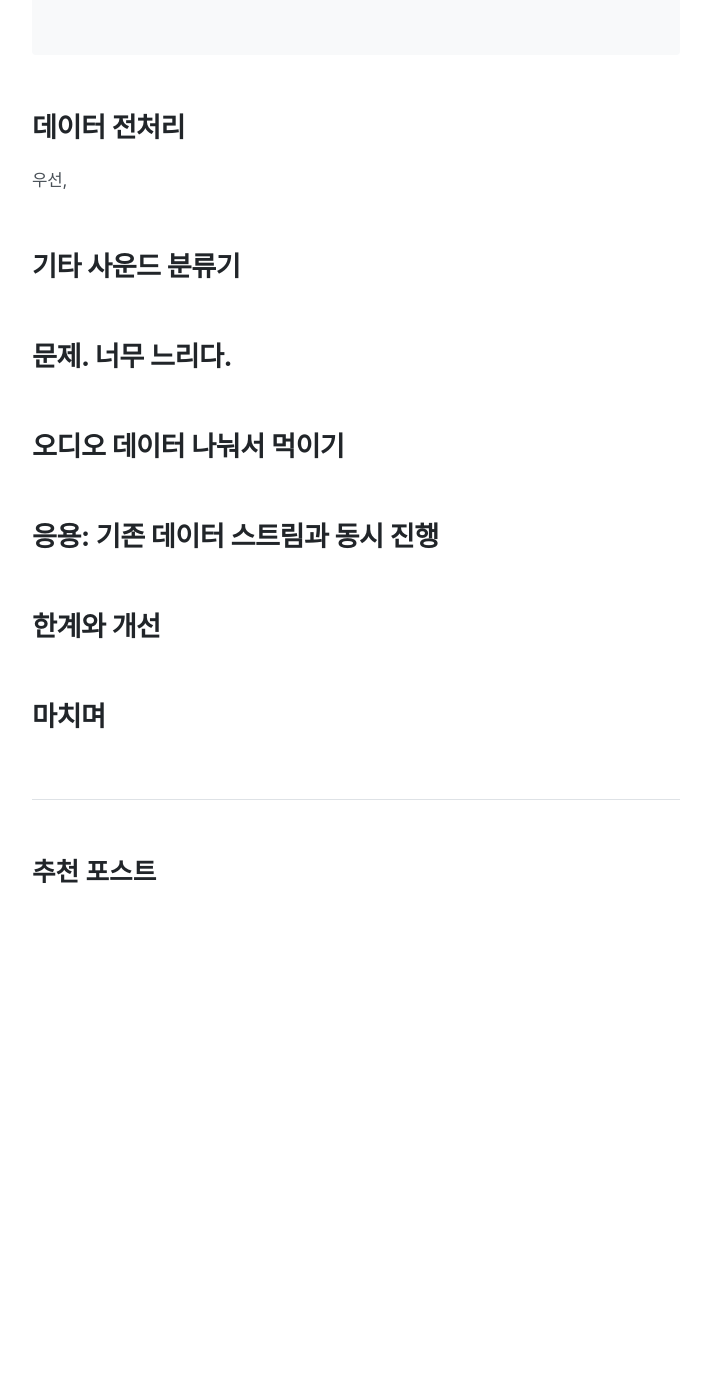
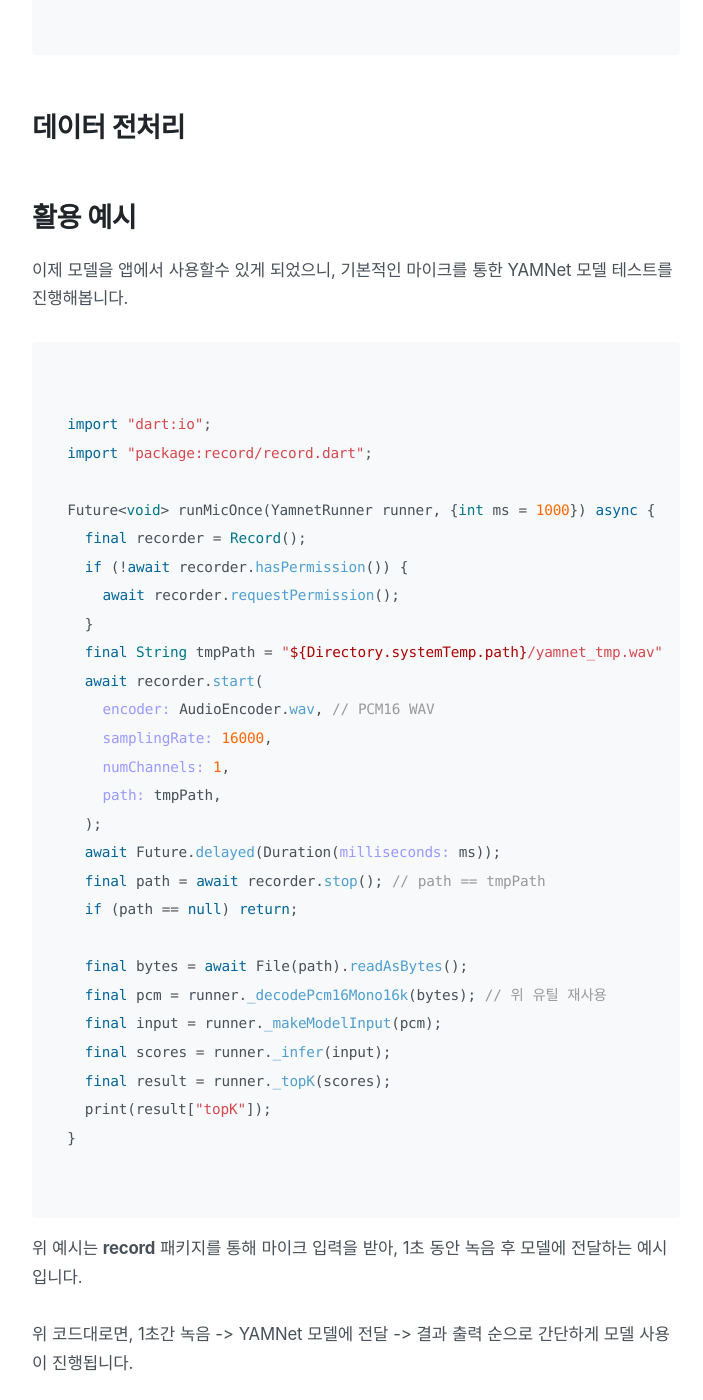
Before and after one commit to dc143cDev/dc143cDev.github.io, a Jekyll site: the page built from _posts/2025-08-22-guitar-app-4.md, in a window 1280 px wide and 1400 px high, scrolled down 3861 px. Shown: the whole window, without its empty margins (322-1025 px from the left). Built offline with Jekyll 4.4.1, drawn with Linux system fonts in a browser that asks for light colours; some web fonts are replaced; before the commit the page ends 4821 px from its top, so only the background shows below that.

Commit message:
Update 2025-08-22-guitar-app-4.md

```diff
--- a/_posts/2025-08-22-guitar-app-4.md
+++ b/_posts/2025-08-22-guitar-app-4.md
@@ -106,9 +106,50 @@ import 'package:tflite_flutter/tflite_flutter.dart';
 -dontwarn org.tensorflow.**
 ~~~
 
+## 데이터 전처리
 
-## 데이터 전처리
-우선,
+
+
+
+## 활용 예시
+이제 모델을 앱에서 사용할수 있게 되었으니, 기본적인 마이크를 통한 YAMNet 모델 테스트를 진행해봅니다.
+
+~~~dart
+import "dart:io";
+import "package:record/record.dart";
+
+Future<void> runMicOnce(YamnetRunner runner, {int ms = 1000}) async {
+  final recorder = Record();
+  if (!await recorder.hasPermission()) {
+    await recorder.requestPermission();
+  }
+  final String tmpPath = "${Directory.systemTemp.path}/yamnet_tmp.wav";
+  await recorder.start(
+    encoder: AudioEncoder.wav, // PCM16 WAV
+    samplingRate: 16000,
+    numChannels: 1,
+    path: tmpPath,
+  );
+  await Future.delayed(Duration(milliseconds: ms));
+  final path = await recorder.stop(); // path == tmpPath
+  if (path == null) return;
+
+  final bytes = await File(path).readAsBytes();
+  final pcm = runner._decodePcm16Mono16k(bytes); // 위 유틸 재사용
+  final input = runner._makeModelInput(pcm);
+  final scores = runner._infer(input);
+  final result = runner._topK(scores);
+  print(result["topK"]);
+}
+~~~
+
+위 예시는 **record** 패키지를 통해 마이크 입력을 받아, 1초 동안 녹음 후 모델에 전달하는 예시입니다.
+
+위 코드대로면, 1초간 녹음 -> YAMNet 모델에 전달 -> 결과 출력 순으로 간단하게 모델 사용이 진행됩니다.
+
+
+
+
 
 ## 기타 사운드 분류기
 
```
